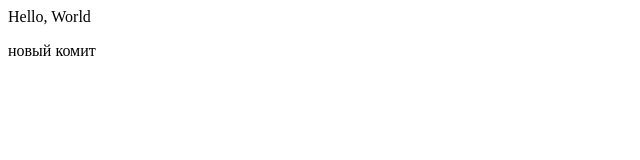
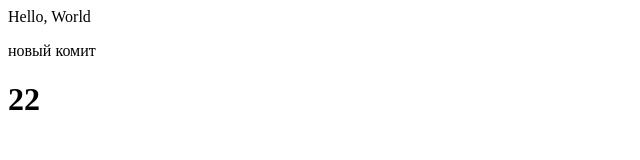
Before and after one commit to Russetdevil/test, a plain HTML site: page index.html in a window 1280 px wide. Shown: the full height of the page, 0-640 px from the left. Drawn offline with Linux system fonts and the light colour scheme.

Commit message:
new commit

```diff
--- a/index.html
+++ b/index.html
@@ -8,5 +8,6 @@
 <body>
     Hello, World
     <p>новый комит</p>
+    <H1>22</H1>
 </body>
 </html>
```
